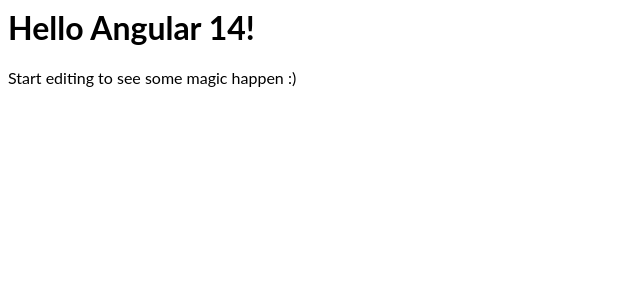
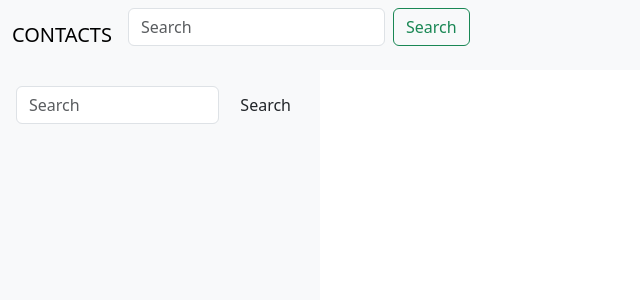
Before and after one commit to jvanheerdenn/UVE-test, an Angular app: page / in a window 1280 px wide. Shown: the top 300 px of the page, without its empty margins (0-640 px from the left). Built offline with nearby package versions, Linux system fonts and the light colour scheme.

Commit message:
5 files modified, 4 added, 2 deleted

```diff
--- a/package.json
+++ b/package.json
@@ -19,6 +19,8 @@
     "@angular/platform-browser": "^14.0.0",
     "@angular/platform-browser-dynamic": "^14.0.0",
     "@angular/router": "^14.0.0",
+    "@popperjs/core": "^2.11.5",
+    "bootstrap": "5.2.0",
     "rxjs": "~7.5.0",
     "tslib": "^2.3.0",
     "zone.js": "~0.11.4"
--- a/src/app/app.component.html
+++ b/src/app/app.component.html
@@ -1,4 +1,42 @@
-<hello name="{{ name }}"></hello>
-<p>
-  Start editing to see some magic happen :)
-</p>
+<nav class="navbar navbar-expand-sm bg-light">
+  <div class="container-fluid">
+    <a class="navbar-brand" href="#">CONTACTS</a>
+    <div class="collapse navbar-collapse float-right">
+      <form class="d-flex .d-none .d-md-block .d-xl-block" role="search">
+        <input
+          class="form-control me-2"
+          type="search"
+          placeholder="Search"
+          aria-label="Search"
+        />
+        <button class="btn btn-outline-success" type="submit">Search</button>
+      </form>
+    </div>
+  </div>
+</nav>
+<div
+  class="
+    .d-none .d-md-none .d-xl-none
+    d-flex
+    flex-column flex-shrink-0
+    p-3
+    bg-light
+    w-25
+  "
+  style="width: 280px; height: 100vh"
+>
+  <ul class="nav nav-pills flex-column mb-auto">
+    <li class="nav-item">
+      <form class="d-flex" role="search">
+        <input
+          class="form-control me-2"
+          type="search"
+          placeholder="Search"
+          aria-label="Search"
+        />
+        <button class="btn btn-outline" type="submit">Search</button>
+      </form>
+    </li>
+  </ul>
+</div>
+<app-card></app-card>
--- /dev/null
+++ b/src/app/components/card/card.component.html
@@ -0,0 +1,3 @@
+<section style="border-radius: 5px">
+
+</section>
--- a/src/styles.css
+++ b/src/styles.css
@@ -1 +1 @@
-/* Add application styles & imports to this file! */
+@import '~bootstrap/dist/css/bootstrap.min.css'
```
Also changed, not shown: angular.json (+6 -21 lines), src/app/app.module.ts (+5 -4 lines), src/app/services/api.service.ts (added, +10 -0 lines), src/app/components/card/card.component.scss (added), src/app/components/card/card.component.ts (renamed from src/app/card/card.component.ts).
